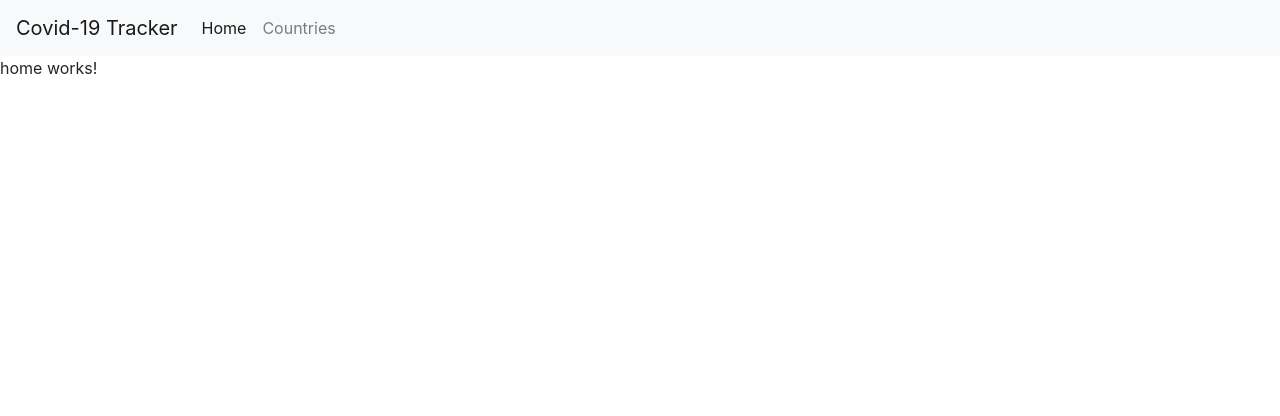
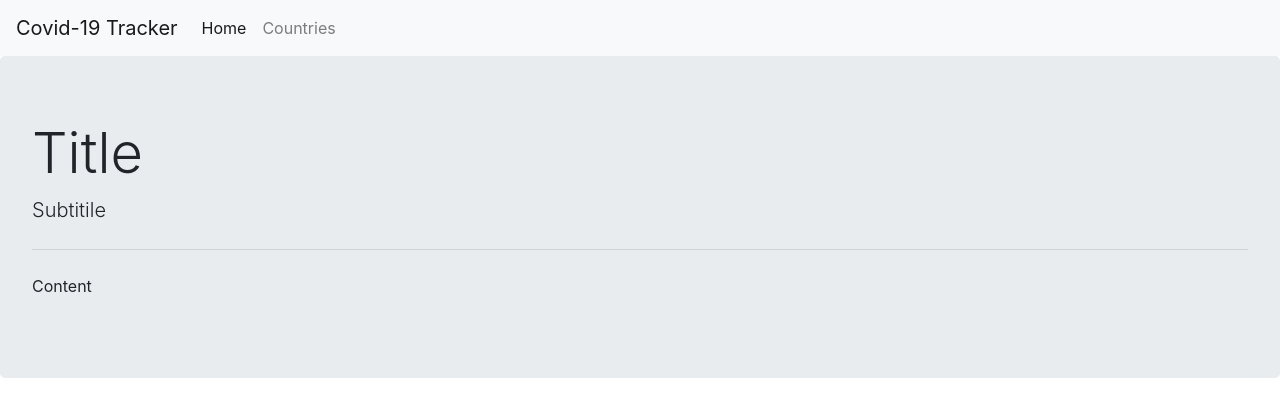
Before and after one commit to jYOtisingh0-o/covid-tracker, an Angular app: page / in a window 1280 px wide. Shown: the top 416 px of the page. Built offline with nearby package versions, Linux system fonts and the light colour scheme.

Commit message:
added jumbotron in home component

```diff
--- a/src/app/components/home/home.component.html
+++ b/src/app/components/home/home.component.html
@@ -1 +1,6 @@
-<p>home works!</p>
+<div class="jumbotron">
+    <h1 class="display-4">Title</h1>
+    <p class="lead">Subtitile</p>
+    <hr class="my-4">
+    <p>Content</p>
+</div>
```
